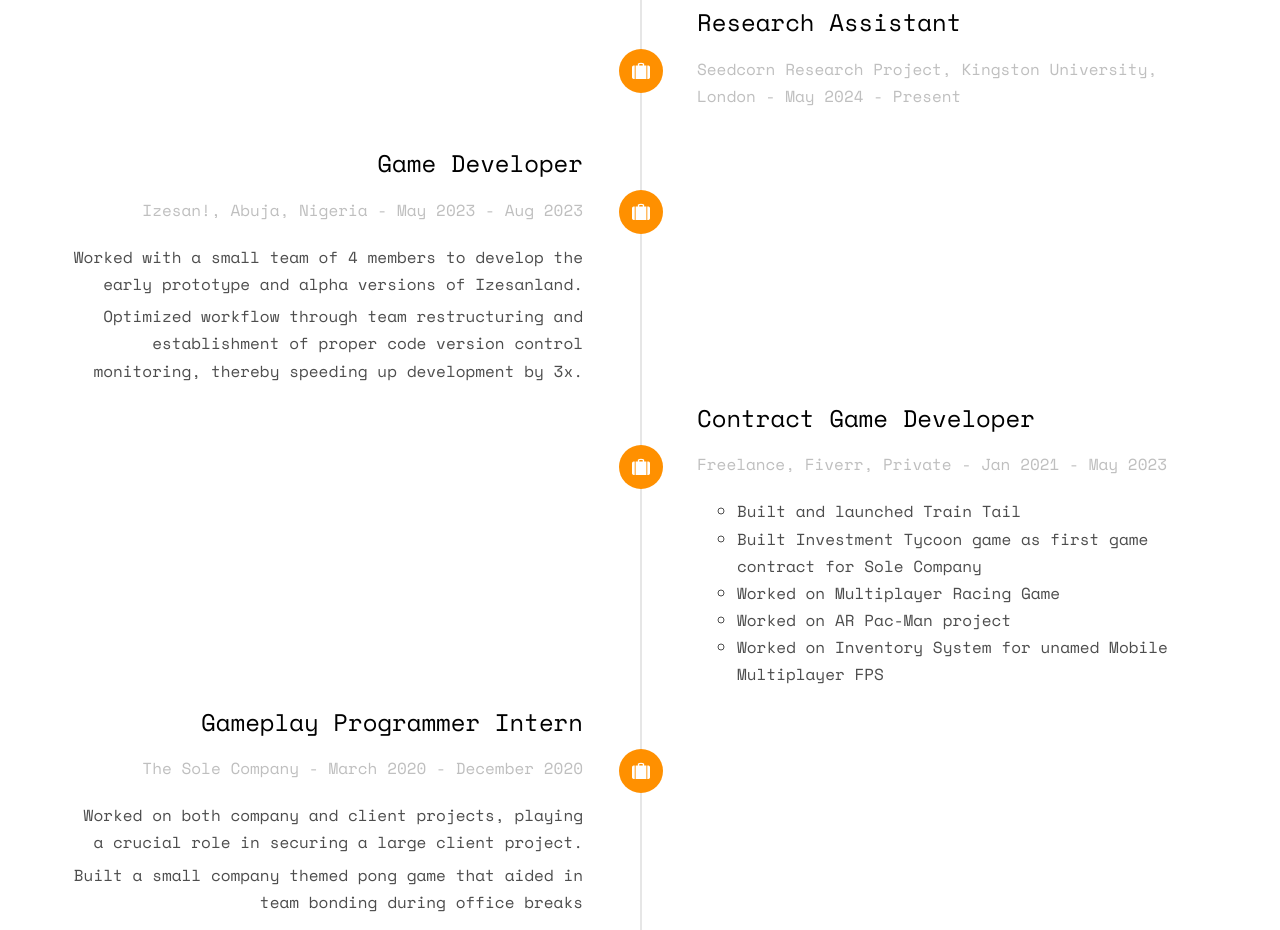
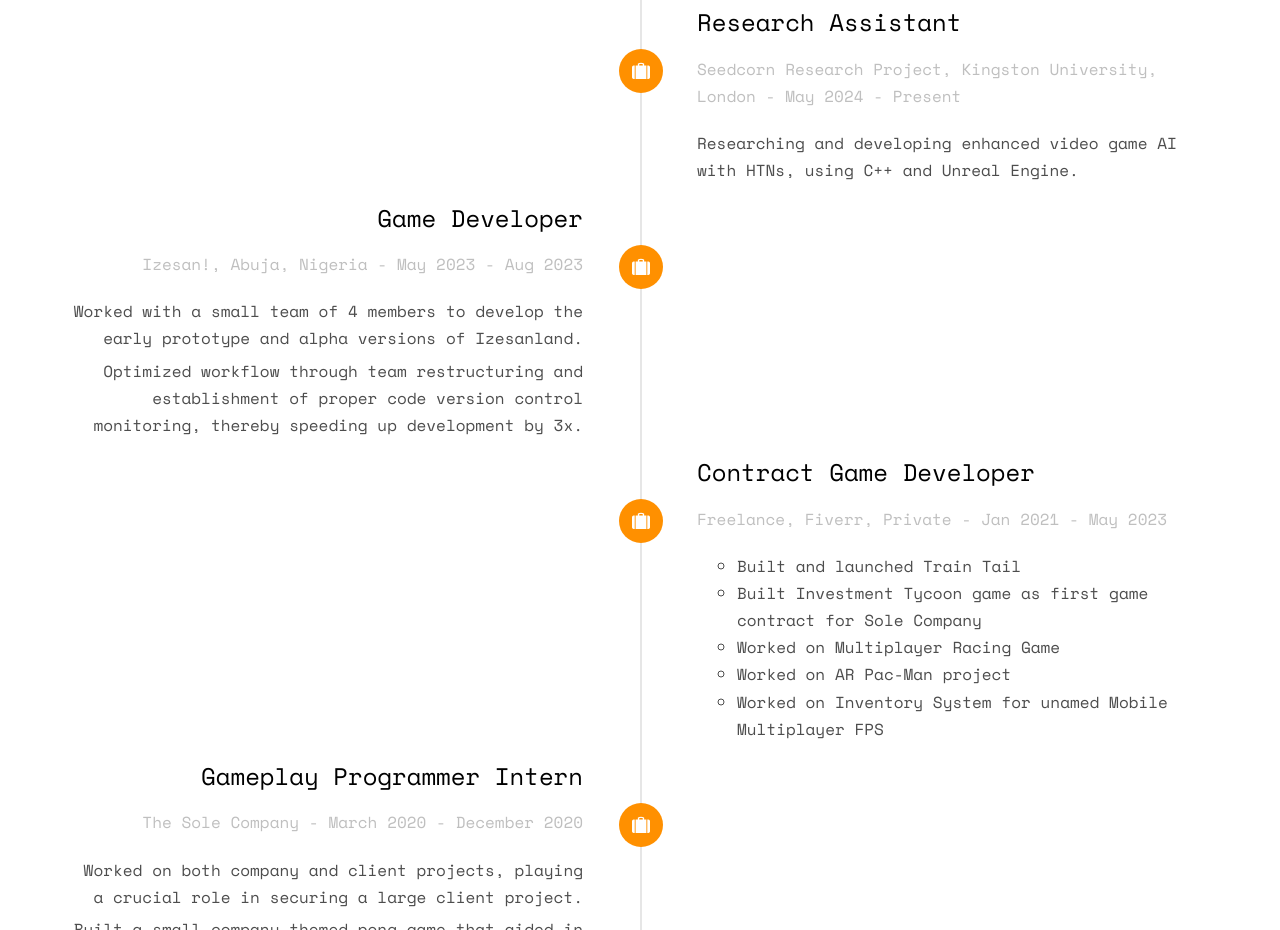
Before and after one commit to Aquilla-Orie/CV, a plain HTML site: page index.html in a window 1280 px wide. Shown: the part 1940-2870 px from the top of the page. Drawn offline with nearby package versions, Linux system fonts and the light colour scheme; files whose address does not match are found by name.

Commit message:
Update index.html

```diff
--- a/index.html
+++ b/index.html
@@ -142,10 +142,10 @@
                   <h3 class="timeline-title">Research Assistant</h3>
                   <span class="company">Seedcorn Research Project, Kingston University, London - May 2024 - Present</span>
                 </div>
-                <!-- <div class="timeline-body">
-                  <p>Worked with a small team of 4 members to develop the early prototype and alpha versions of Izesanland.</p>
-                  <p>Optimized workflow through team restructuring and establishment of proper code version control monitoring, thereby speeding up development by 3x.</p>
-                </div> -->
+                <div class="timeline-body">
+                  <p>Researching and developing enhanced video game AI with HTNs, using C++ and Unreal Engine.</p>
+                  <!-- <p>Optimized workflow through team restructuring and establishment of proper code version control monitoring, thereby speeding up development by 3x.</p> -->
+                </div>
               </div>
             </li>
 						<li class="animate-box timeline-unverted">
```
